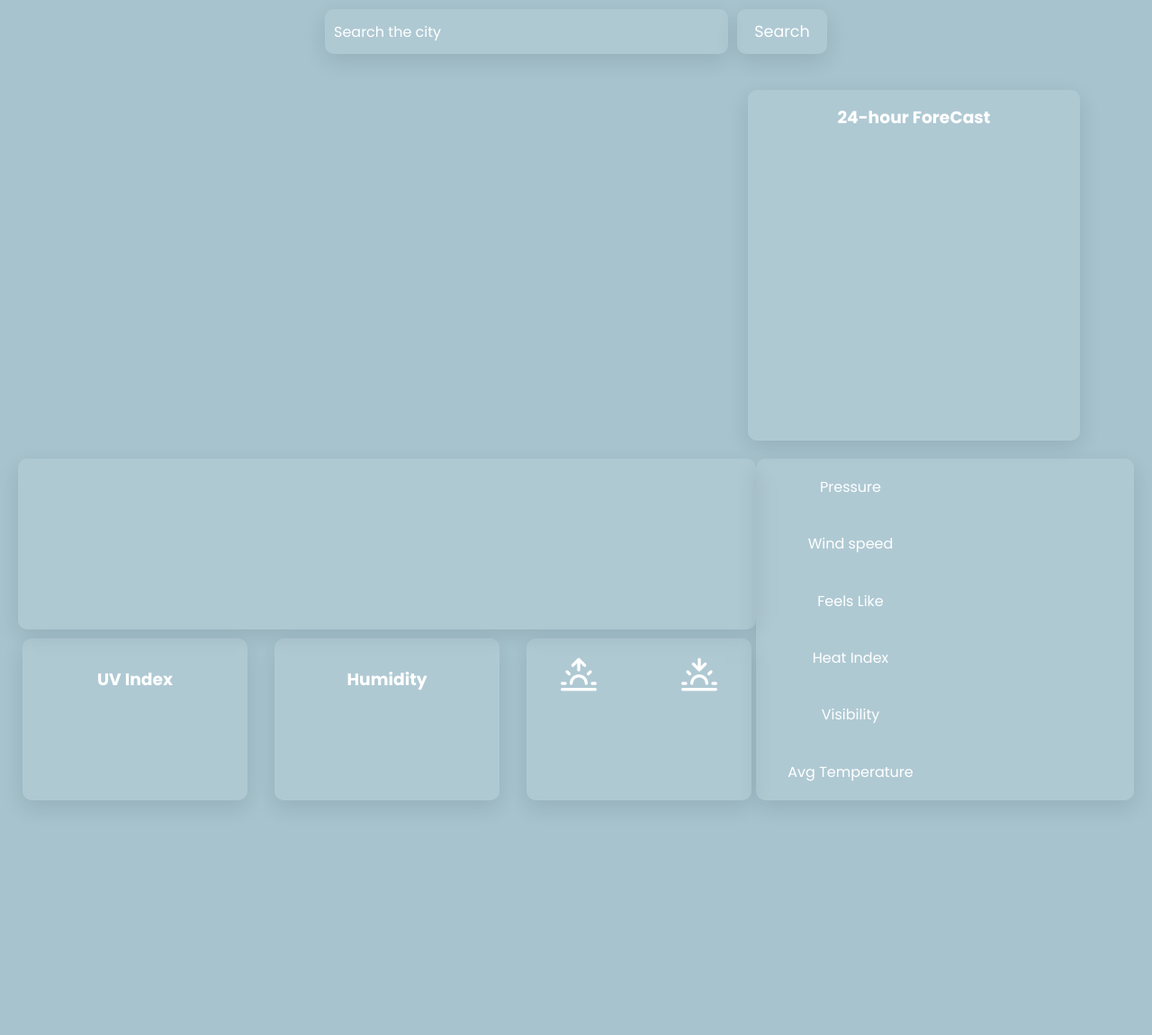
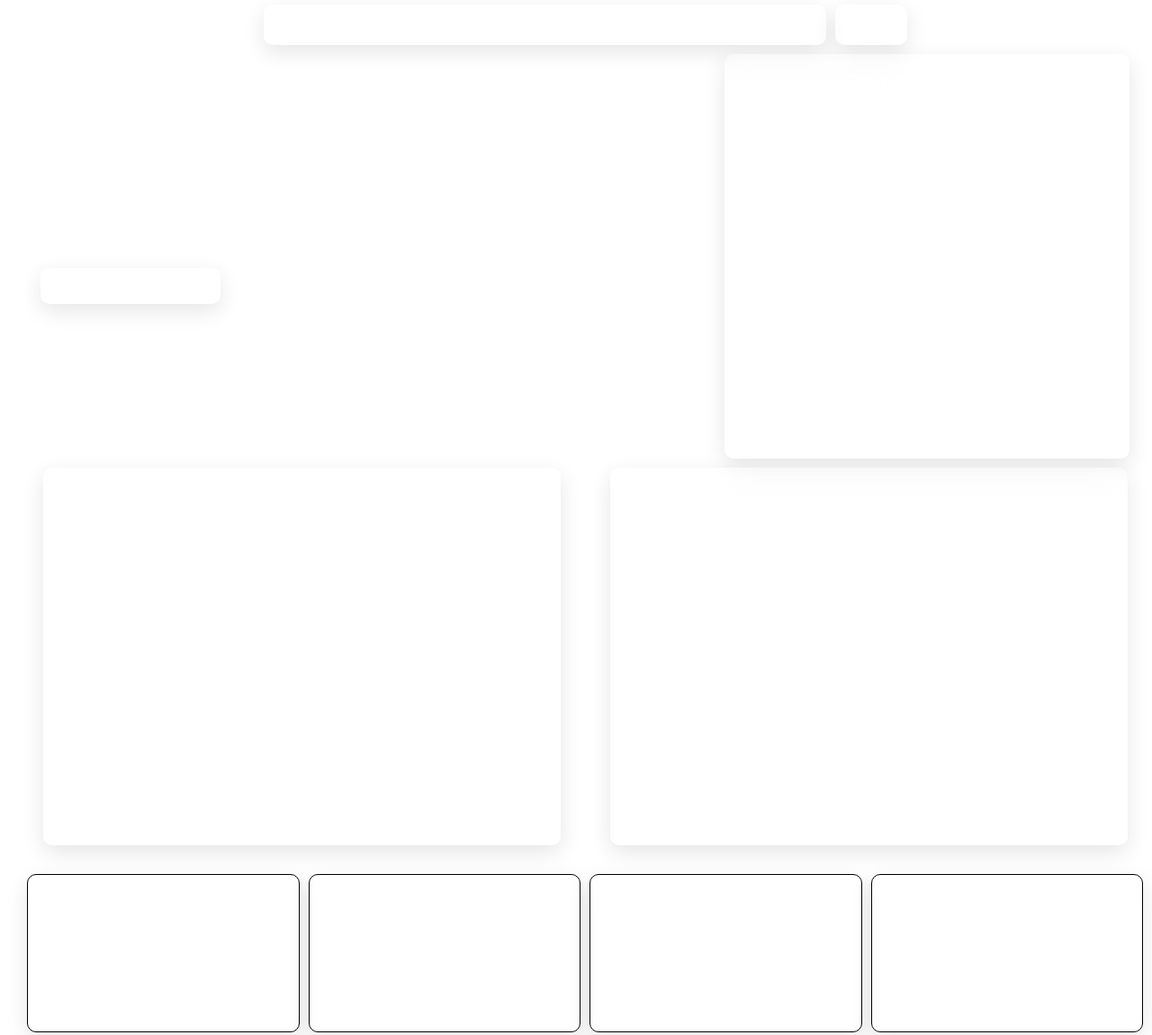
Before and after one commit to Manpreet055/Weather-app, a plain HTML site: page index.html in a window 1280 px wide. Shown: the top 1151 px of the page at 90% size. Before the commit the page ends 910 px from the top, so only its background shows below. Drawn offline with Linux system fonts and the light colour scheme.

Commit message:
weather app project layout done

```diff
--- a/index.html
+++ b/index.html
@@ -1,3 +1,4 @@
+<!DOCTYPE html>
 <html lang="en">
   <head>
     <meta charset="UTF-8" />
@@ -9,32 +10,34 @@
       href="https://fonts.googleapis.com/css2?family=Poppins:ital,wght@0,100;0,200;0,300;0,400;0,500;0,600;0,700;0,800;0,900;1,100;1,200;1,300;1,400;1,500;1,600;1,700;1,800;1,900&display=swap"
       rel="stylesheet"
     />
-
     <link rel="stylesheet" href="style.css" />
-    <script src="script.js" defer></script>
   </head>
   <body>
     <div class="searchbar-container">
-      <input type="text" class="searchBar" placeholder="Search the city" />
-      <button class="searchButton">Search</button>
+      <input class="searchbar" type="text" placeholder="Search city" />
+      <button class="search-button">Search</button>
     </div>
-    <div class="hero-content">
-      <div class="current-weather">
-        <h1 class="city-name"></h1>
-        <h3 class="date"></h3>
-        <div class="aqi-info"></div>
-        <div class="temperature"></div>
-        <span class="current-weather-condition"></span>
+    <div class="cards current-weather">
+      <h1 class="city-name">Dubai</h1>
+      <h3 class="date">Saturday</h3>
+      <div class="aqi-info">AQI</div>
+      <div class="temperature">29&deg;</div>
+      <span class="current-weather-condition">sunny</span>
     </div>
+
+    <div class="cards hourly-card-container">
       <div class="hourly-weather">
         <h3>24-hour ForeCast</h3>
         <div class="hourly-weather-data"></div>
       </div>
     </div>
-    <div class="weather-summary">
-      <div class="weekly-weather">
+
+    <div class="cards weekly-weather">
+      <h3>5-day Forecast</h3>
+      <div class="daily-weather-data"></div>
     </div>
-      <div class="weather-details-card">
+
+    <div class="cards weather-details-card">
       <span>Pressure</span>
       <span id="pressure-unit"></span>
       <span>Wind speed</span>
@@ -48,22 +51,25 @@
       <span>Avg Temperature</span>
       <span id="avgTemp-unit"></span>
     </div>
-      <div class="uv-humidity-card">
-        <div class="uv-humidity">
+
+    <div class="cards-group">
+      <div class="item uv-index">
         <h3>UV Index</h3>
         <span class="uv-unit"></span>
       </div>
-        <div class="uv-humidity">
+      <div class="item humidity">
         <h3>Humidity</h3>
         <span class="humidity-unit"></span>
       </div>
-        <div class="astro-card">
+      <div class="item sun-rise">
         <img class="sunIcon" src="sunrise.png" alt="sunrise" />
+        <span class="sunRise"></span>
+      </div>
+      <div class="item sun-set">
         <img class="sunIcon" src="sunset.png" alt="sunset" />
-          <span class="sunRise"></span>
         <span class="sunSet"></span>
       </div>
     </div>
-    </div>
+    <script src="script.js"></script>
   </body>
 </html>
--- a/script.js
+++ b/script.js
@@ -4,8 +4,8 @@ let latitude;
 let primaryApiKey = "7272517a48db4727b09183643250205";
 // const apiKey = "c1482848b4593d224d394f35ca73bdab";
 
-let input = document.querySelector(".searchBar");
-let searchButton = document.querySelector(".searchButton");
+let input = document.querySelector(".searchbar");
+let searchButton = document.querySelector(".search-button");
 let cityName = document.querySelector(".city-name");
 let temperature = document.querySelector(".temperature");
 let airQualityElement = document.querySelector(".aqi-info");
@@ -13,7 +13,7 @@ let date = document.querySelector(".date");
 let hourlyForeCast = document.querySelector(".hourly-weather-data");
 let body = document.querySelector("body");
 let weatherCondition = document.querySelector(".current-weather-condition");
-let dailyWeather = document.querySelector(".weekly-weather");
+let dailyWeather = document.querySelector(".daily-weather-data");
 let aqiDescriptions = {
   1: "Good",
   2: "Fair",
@@ -143,9 +143,9 @@ async function getCityName(city) {
     }
     let data = await response.json();
     await getWeatherData(data[0].lat, data[0].lon);
-    cityName.textContent = data[0].name + ", " + data[0].region;
+    cityName.textContent = data[0].name;
     localStorage.setItem("cityName", cityName.textContent);
-    // console.log(data);
+    console.log(data);
     return data;
   } catch (error) {
     console.error(error.message);
@@ -165,9 +165,7 @@ searchButton.addEventListener("click", () => {
 });
 
 function getWeeklyForecast(dailyData) {
-  let fragmentDay = document.createDocumentFragment();
-  let fragmentIcon = document.createDocumentFragment();
-  let fragmentTemp = document.createDocumentFragment();
+    let fragment = document.createDocumentFragment();
   let WeeklyData = dailyData.forecast.forecastday;
 
   // Clear previous content to avoid layout issues
@@ -177,22 +175,20 @@ function getWeeklyForecast(dailyData) {
 
     let date = document.createElement("span");
     date.className = "day";
-    date.textContent = convertDateToDay(day.date);
+      date.textContent = convertDateToDay(day.date);
+      fragment.appendChild(date);
 
     let icon = document.createElement("img");
     let iconSource = day.day.condition.icon;
-    icon.src = iconSource;
+      icon.src = iconSource;
+      fragment.appendChild(icon);
 
     let temp = document.createElement("span");
     temp.className = "daily-temp"
     let fetchTemp = day.day.avgtemp_c;
-    temp.textContent = fetchTemp + "\u00B0";
+      temp.textContent = fetchTemp + "\u00B0";
+      fragment.appendChild(temp);
 
-    fragmentDay.appendChild(date);
-    fragmentIcon.appendChild(icon);
-    fragmentTemp.appendChild(temp);
   });
-  dailyWeather.appendChild(fragmentDay);
-  dailyWeather.appendChild(fragmentIcon);
-  dailyWeather.appendChild(fragmentTemp);
+  dailyWeather.appendChild(fragment);
 }
--- a/style.css
+++ b/style.css
@@ -1,156 +1,69 @@
-::selection {
-  background-color: transparent;
-}
-
-* {
-  font-family: poppins, sans-serif;
+body {
+  height: 100vh;
+  margin: 0;
+  padding: 5px 5px 5px 25px;
   box-sizing: border-box;
-  color: white;
-}
-
-body {
-  background-color: #a6c3ce;
-  margin: 0;
-  padding-top: 10px;
-  display: grid;
-  grid-template-rows: 10vh 1fr 1fr;
+  display: flex;
+  flex-wrap: wrap;
   gap: 10px;
   background-image: url("nightBackground.jpg");
   background-size: cover;
   background-position: center;
   z-index: -1;
-  backdrop-filter: blur(5px);
 }
-
-.dayBackground {
-  background-image: url("dayBackground.png");
+::selection{
+  background-color: transparent;
 }
-
-.searchbar-container {
-  height: 50px;
+* {
+  box-sizing: border-box;
+  color: white;
+  font-family: poppins,sans-serif;
+}
+.cards {
   width: 100%;
+  height: 450px;
+}
+.hourly-card-container{
     display: flex;
-  justify-content: center;
-  align-items: center;
+    justify-content: flex-end;
+    align-items: center ;
 }
-
-.searchBar {
-  height: 50px;
-  width: 35%;
-  background-color: rgba(255, 255, 255, 0.2);
-  border: none;
-  outline: none;
-  color: white;
-  font-size: 1rem;
-  padding-left: 10px;
-  margin-right: 10px;
-  transition: 0;
-  &:focus {
-    outline: 1px solid #f0f0f0;
-  }
-  &::placeholder {
-    color: white;
-  }
-}
-
-.searchButton {
-  border: none;
-  background: rgba(255, 255, 255, 0.3);
-  font-size: 1.1em;
-  height: 50px;
-  width: 100px;
-  color: white;
-}
-
-/* Container containing cards and info about temprature,city name etc. and also hourlt forecast */
-.hero-content {
-  width: 100%;
-  height: 400px;
-  display: flex;
-  padding: 30px;
-  padding-top: 0;
-  justify-content: center;
-}
-
-.current-weather {
-  width: 80%;
+.hourly-weather,.weekly-weather{
     height: 100%;
-}
-.current-weather h1 {
-  font-size: 5rem;
-  font-weight: 500;
-  margin-bottom: 5px;
+    width: 450px;
     margin-top: 0;
-}
-.date {
-  font-size: 1.3em;
-}
-
-.aqi-info {
-  font-size: 1.3em;
-  width: 200px;
-  text-align: center;
-  margin-top: 10px;
-  margin-bottom: 10px;
-}
-
-.temperature {
-  font-size: 5rem;
-}
-
-.current-weather-condition {
-  font-size: 1.5rem;
-  font-weight: 600;
-}
-
-.hourly-weather {
-  height: 390px;
-  width: 450px;
-  border-radius: 15px;
     display: grid;
     grid-template-columns: 1fr;
     grid-template-rows: 60px 1fr;
     place-items: center;
-  margin-right: 50px;
 }
-
-.hourly-weather-data {
+.hourly-weather-data,.daily-weather-data{
   height: 100%;
   width: 100%;
   display: grid;
-  grid-template-columns: repeat(3, 1fr);
-  grid-template-rows: repeat(auto-fill, 65px);
-  gap: 5px;
+  grid-template-columns: repeat(3,1fr);
+  grid-template-rows: repeat(auto-fill,55px);
   place-items: center;
-  overflow: auto;
+  overflow-y: auto;
   scrollbar-width: none;
 }
-
-/* Second -container contains all the remaing cards about humidty,astro,uv index etc. and also weekly forecast */
-.weather-summary {
-  width: 100vw;
-  height: 100%;
-  display: grid;
-  grid-template-columns: repeat(7, 1fr);
-  grid-template-rows: repeat(2, 1fr);
-  padding: 20px;
-  padding-top: 0;
+.daily-weather-data{
+  grid-template-rows: repeat(5,1fr);
+  grid-template-columns: repeat(3,1fr);
 }
-
+.cards-group {
+  display: flex;
+  flex-wrap: wrap;
+  height: 420px;
+  gap: 10px;
+  width: 31.15%;
+  justify-content: center;
+  align-items: center;
+  margin-left: auto;
+}
+.weather-details-card,
 .weekly-weather {
-  display: grid;
-  grid-template-columns: repeat(5, 1fr);
-  grid-column: 1/6;
-  grid-template-columns: repeat(5, minmax(250px,1fr));
-  grid-template-rows: repeat(3, 1fr);
-  place-items: center;
-  overflow: auto;
-  scrollbar-width: none;
-  height: 190px;
-  width: 100%;
-  &:hover {
-    transform: scale(1.02);
-  }
+  height: 420px;
 }
 .day {
   font-size: 1.2em;
@@ -160,63 +73,99 @@ body {
   font-weight: 600;
 }
 
-/*This card contains the info about average temprature,windspeed etc.  */
 .weather-details-card {
-  grid-column: 6/8;
-  grid-row: 1/3;
-  height: 380px;
-  justify-self: center;
-  width: 420px;
   display: grid;
   place-items: center;
   grid-template-columns: repeat(2, 1fr);
   grid-template-rows: repeat(6, 1fr);
 }
-
-.uv-humidity-card {
-  grid-column: 1/6;
+.item {
+  border: 1px solid black;
+  height: calc(50% - 10px);
+  width: calc(50% - 10px);
+  place-content: center;
+  text-align: center;
   display: grid;
-  grid-template-columns: repeat(3, 1fr);
-  padding-top: 10px;
+  grid-template-rows: repeat(2, 1fr);
+  grid-template-columns: 1fr;
   place-items: center;
-  gap: 20px;
+}
+.searchbar-container {
+  width: 100%;
+  height: 45px;
+  display: flex;
+  justify-content: center;
+  align-items: center;
+}
+.searchbar{
+  height: 100%;
+  width: 35%;
+  background-color: rgba(255, 255, 255, 0.2);
+  border: none;
+  outline: none;
+  font-size: 1rem;
+  padding-left: 10px;
+  margin-right: 10px;
+  &:focus {
+    outline: 1px solid #f0f0f0;
+  }
+  &::placeholder {
+    color: white;
+  }
+}
+.searchbar-container button {
+  border: none;
+  background: rgba(255, 255, 255, 0.3);
+  font-size: 1em;
+  height: 100%;
+  width: 80px;
+  color: white;
+}
+.current-weather{
+  display: flex;
+  flex-direction: column;
+  justify-content:space-around;
 }
 
-.uv-humidity {
-  height: 100%;
-  width: 96%;
-  place-items: center;
-  display: grid;
-  grid-template-rows: 1fr 1fr;
+.current-weather h1 {
+  font-size: 5rem;
+  font-weight: 600;
+  margin-bottom: 5px;
+  margin-top: 0;
+}
+.date {
+  font-size: 1.7rem;
 }
 
-.astro-card {
-  display: grid;
-  grid-template-columns: 1fr 1fr;
-  justify-items: center;
-  height: 100%;
-  width: 100%;
-  grid-template-rows: 1fr 1fr;
-  height: 100%;
-  width: 96%;
-  gap: 20px;
-  place-items: center;
+.aqi-info {
+  font-size: 1.3em;
+  height: 40px;
+  width: 200px;
+  align-content: center;
+  text-align: center;
+  margin-top: 10px;
+  margin-bottom: 10px;
 }
 
+.temperature {
+  font-size: 5rem;
+}
+.current-weather-condition {
+  font-size: 1.5rem;
+  font-weight: 600;
+}
 .sunIcon {
   filter: brightness(0) invert(1);
   height: 40px;
 }
 
 .hourly-weather,
-.searchButton,
-.hourly-forcast,
+.search-button,
 .weather-details-card,
-.uv-humidity,
-.astro-card,
-.searchBar,
+.searchbar,
 .aqi-info,
-.weekly-weather {
+.weekly-weather,
+.item {
   backdrop-filter: blur(15px);
   transition: 0.3s all ease-in-out;
   border-radius: 10px;
@@ -226,11 +175,116 @@ body {
 }
 
 .hourly-weather:hover,
-.searchButton:hover,
-.hourly-forcast:hover,
+.search-button:hover,
 .weather-details-card:hover,
-.uv-humidity:hover,
-.astro-card:hover,
-.aqi-info:hover {
-  transform: scale(1.05);
+.weekly-weather:hover,
+.aqi-info:hover,
+.item:hover {
+  transform: scale(1.03);
 }
+@media (min-width: 1441px) {
+  .current-weather {
+    width: 40%;
+  }
+  .hourly-card-container {
+    width: calc(60% - 20px);
+    padding-right: 20px;
+
+  }
+  .weather-details-card,
+  .weekly-weather {
+    width: calc(100% / 3);
+    height: 415px;
+  }
+
+}
+@media (max-width: 1440px) {
+  .current-weather {
+    width: 40%;
+    margin: auto;
+  }
+  .searchbar{
+    width:50%;
+  }
+  .hourly-card-container {
+    width: 56%;
+    padding-right: 20px;
+  }
+  .weekly-weather,
+  .weather-details-card {
+    width: calc(50% - 50px);
+    margin: auto;
+  }
+  .cards-group {
+    height: 220px;
+    width: 100%;
+  }
+  .item {
+    height: 80%;
+    width: calc(100% / 4 - 10px);
+  }
+}
+
+@media (max-width: 1024px) {
+  body{
+    padding: 5px 15px;
+  }
+  .current-weather {
+    flex-basis: 100%;
+  }
+  .hourly-card-container{
+    width: 50%;
+    padding: 0;
+  }
+  .hourly-weather{
+    width: 100%;
+  }
+  .weekly-weather {
+    flex: 0 0 calc(50% - 20px);
+  }
+  .weekly-weather,
+  .weather-details-card {
+    width: calc(50% - 5px);
+    margin: 0;
+    height: 450px;
+  }
+  .cards-group{
+    width: calc(50% - 10px);
+    height: 450px;
+  }
+  .item{
+    height: calc(50% - 10px);
+    width: calc(50% - 10px);
+  }
+  }
+@media (max-width: 768px) {
+  body{
+    justify-content: center;
+  }
+  .searchbar{
+    width: 75%;
+  }
+  .current-weather h1{
+    font-weight: 500;
+  }
+  .current-weather,.hourly-card-container,
+  .weekly-weather,.weather-details-card,.cards-group {
+    flex-basis:90% !important;
+    margin: 0;
+  }
+  .item {
+    width: calc(50% -9px);
+  }
+}
+@media (max-width:528px){
+  .current-weather,.hourly-card-container,
+  .weekly-weather,.weather-details-card,.cards-group{
+    flex-basis: 100% !important;
+}
+.cards-group{
+  height: 350px;
+}
+.item h3{
+  font-size: 1rem;
+}
+}
```
Lines whose indentation alone changed are shown as unchanged.
